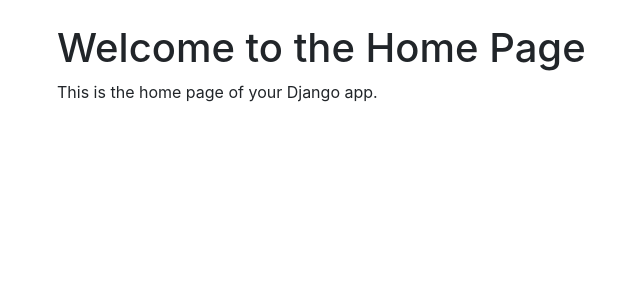
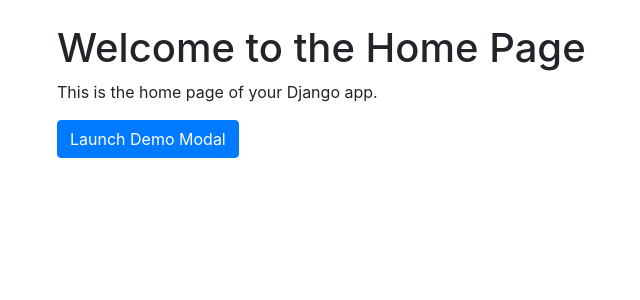
Before and after one commit to odcardwell/miniproject4OakleyCardwell, a Django app: page / in a window 1280 px wide. Shown: the part 56-356 px from the top of the page, without its empty margins (28-668 px from the left). Run offline with Django 5.2, Linux system fonts and the light colour scheme; some libraries are stand-ins or nearby versions.

Commit message:
Added Bootstrap modal to the home page

```diff
--- a/miniproject4/main/templates/main/base.html
+++ b/miniproject4/main/templates/main/base.html
@@ -37,8 +37,10 @@
         {% endblock %}
     </div>
 
-    <!-- Bootstrap JS -->
-    <script src="https://code.jquery.com/jquery-3.5.1.slim.min.js"></script>
-    <script src="https://cdn.jsdelivr.net/npm/bootstrap@4.5.2/dist/js/bootstrap.bundle.min.js"></script>
+<!-- Bootstrap JS, Popper.js, and jQuery -->
+<script src="https://code.jquery.com/jquery-3.5.1.slim.min.js"></script>
+<script src="https://cdn.jsdelivr.net/npm/popper.js@1.16.1/dist/umd/popper.min.js"></script>
+<script src="https://stackpath.bootstrapcdn.com/bootstrap/4.5.2/js/bootstrap.min.js"></script>
+
 </body>
 </html>
--- a/miniproject4/main/templates/main/home.html
+++ b/miniproject4/main/templates/main/home.html
@@ -5,4 +5,31 @@
 {% block content %}
 <h1>Welcome to the Home Page</h1>
 <p>This is the home page of your Django app.</p>
+
+<!-- Button trigger modal -->
+<button type="button" class="btn btn-primary" data-toggle="modal" data-target="#exampleModal">
+  Launch Demo Modal
+</button>
+
+<!-- Modal -->
+<div class="modal fade" id="exampleModal" tabindex="-1" aria-labelledby="exampleModalLabel" aria-hidden="true">
+  <div class="modal-dialog">
+    <div class="modal-content">
+      <div class="modal-header">
+        <h5 class="modal-title" id="exampleModalLabel">Modal Title</h5>
+        <button type="button" class="close" data-dismiss="modal" aria-label="Close">
+          <span aria-hidden="true">&times;</span>
+        </button>
+      </div>
+      <div class="modal-body">
+        This is the content of your modal.
+      </div>
+      <div class="modal-footer">
+        <button type="button" class="btn btn-secondary" data-dismiss="modal">Close</button>
+        <button type="button" class="btn btn-primary">Save changes</button>
+      </div>
+    </div>
+  </div>
+</div>
+
 {% endblock %}
```
